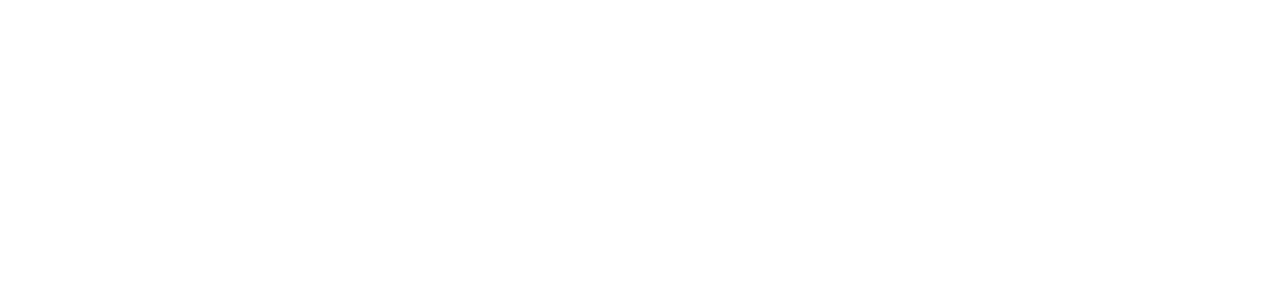
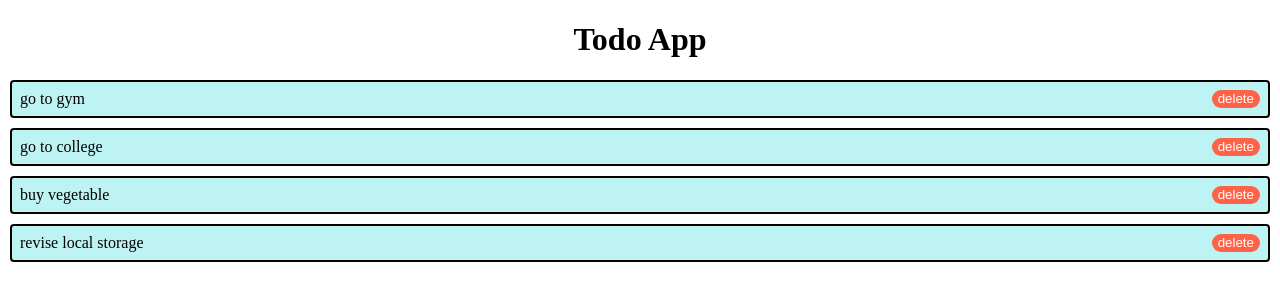
Before and after one commit to Tusharzade2002/Todo-App-37, a plain HTML site: page index.html in a window 1280 px wide. Drawn offline with Linux system fonts and the light colour scheme.

Commit message:
design completed

```diff
--- a/index.html
+++ b/index.html
@@ -3,9 +3,64 @@
 <head>
     <meta charset="UTF-8">
     <meta name="viewport" content="width=device-width, initial-scale=1.0">
-    <title>Document</title>
+    <title>Todo App</title>
+    <style>
+        body{
+            margin: 0px;
+            padding: 0px;
+            box-sizing: border-box;
+        }
+        .heading{
+            text-align: center;
+        }
+        .todo-item{
+            border: 2px solid black;
+            padding: 8px;
+            margin: 10px;
+            border-radius: 4px;
+            background-color: rgb(189, 243, 243);
+            display: flex;
+            justify-content: space-between;
+        }
+        .delete-btn{
+            background-color: tomato;
+            color: white;
+            border-radius: 25px;
+            border: none;
+
+        }
+    </style>
 </head>
 <body>
+     <h1 class="heading">Todo App</h1>
+     <div id="tasks-container">
 
+     </div>
+     <script>
+        const TaskList=["go to gym","go to college","buy vegetable" ,"revise local storage"];
+
+        function taskloder(){
+            const TaskContainer = document.getElementById("tasks-container");
+            TaskContainer.innerHTML = "";
+
+            for(const task of TaskList){
+                TaskContainer.innerHTML +=
+            `
+              <div class="todo-item">
+                ${task}
+                <button class="delete-btn">delete</button>
+              </div>
+            `
+            }
+        }
+        taskloder();
+
+        function deleteItem(task){
+                  const taskindex=TaskList.indexOf(task);
+                  TaskList.splice(taskindex,1);
+
+                  taskloder();
+        }
+     </script>
 </body>
 </html>
```
